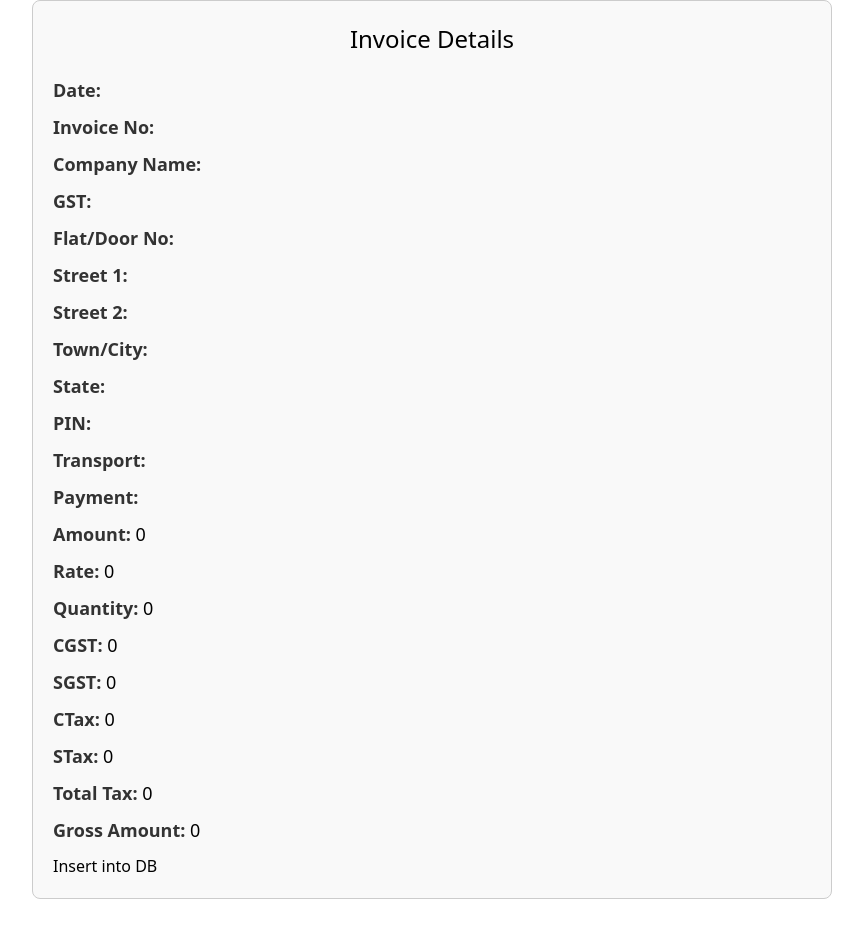
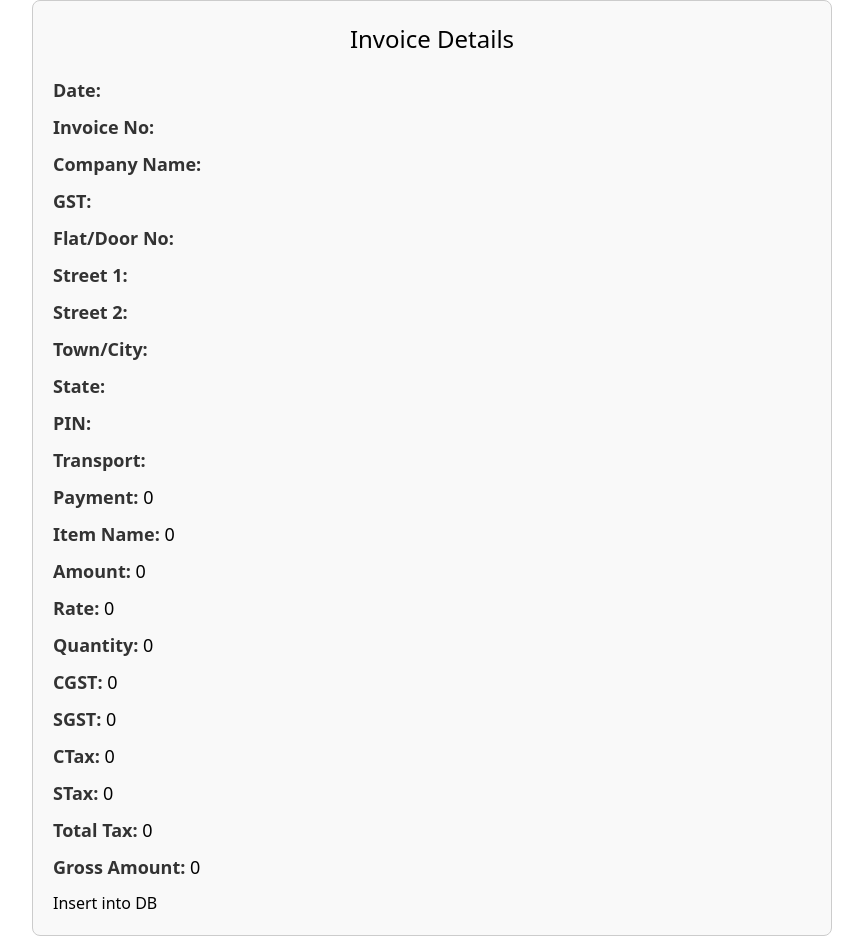
Before and after one commit to Sasitharani/sgmnewinvoice, a React (Vite) app: page /insertDB in a window 1280 px wide. Shown: the whole page, without its empty margins (208-1071 px from the left). Before the commit the page ends 899 px from the top, so only its background shows below. Built offline with nearby package versions, Linux system fonts and the light colour scheme.

Commit message:
26-11-2024 commit 4

```diff
--- a/src/InvoiceEntry.jsx
+++ b/src/InvoiceEntry.jsx
@@ -50,7 +50,7 @@ const InvoiceEntry = () => {
   let [ctax,setCtaxS] = useState(0);
   let [stax,setStaxS] = useState(0);
   let [totalTax,setTotalTaxS] = useState(0);
-  let [grossAmount,setGrossAmountS] = useState(0);
+  let [itemName,setItemName] = useState(0);
 
 
   const [invoices, setInvoices] = useState([]); //State for fetching data from API
--- a/src/insertDb.jsx
+++ b/src/insertDb.jsx
@@ -36,7 +36,8 @@ const InsertDb = () => {
         <p><strong>State:</strong> {formState.company[0].state}</p>
         <p><strong>PIN:</strong> {formState.company[0].pin}</p>
         <p><strong>Transport:</strong> {formState.transport}</p>
-        <p><strong>Payment:</strong> {formState.payment}</p>
+        <p><strong>Payment:</strong> {formState.itemName}</p>
+        <p><strong>Item Name:</strong> {formState.itemName}</p>
         <p><strong>Amount:</strong> {formState.amount}</p>
         <p><strong>Rate:</strong> {formState.rate}</p>
         <p><strong>Quantity:</strong> {formState.qty}</p>
--- a/src/invoiceSlice.js
+++ b/src/invoiceSlice.js
@@ -39,14 +39,19 @@ const initialState = {
   totalAmount: 0,
   rate: 0,
   amount:0,
+  itemName:0,
 
 };
 const invoiceSlice = createSlice({
   name: 'invoice',
   initialState,
   reducers: {
+
     setQty :(state, action) => {
       state.qty = action.payload;
+    },
+    setItemName:(state, action)=>{
+      state.itemName = action.payload;
     },
     setRate :(state, action) => {
       state.rate = action.payload;
```
